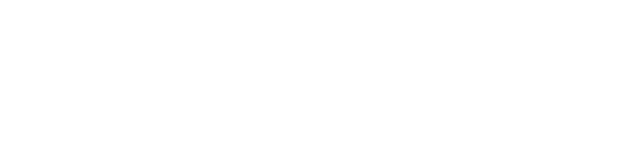
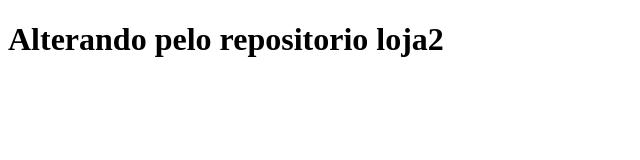
Before and after one commit to edgarstratulat/virtual-shop, a plain HTML site: page index.html in a window 1280 px wide. Shown: the whole page, without its empty margins (0-640 px from the left). Drawn offline with Linux system fonts and the light colour scheme.

Commit message:
editing index & creating script.js

```diff
--- a/index.html
+++ b/index.html
@@ -6,6 +6,6 @@
     <title>Document</title>
 </head>
 <body>
-
+    <h1>Alterando pelo repositorio loja2</h1>
 </body>
 </html>
--- /dev/null
+++ b/script.js
@@ -0,0 +1 @@
+console.log('Hello world!')
```
